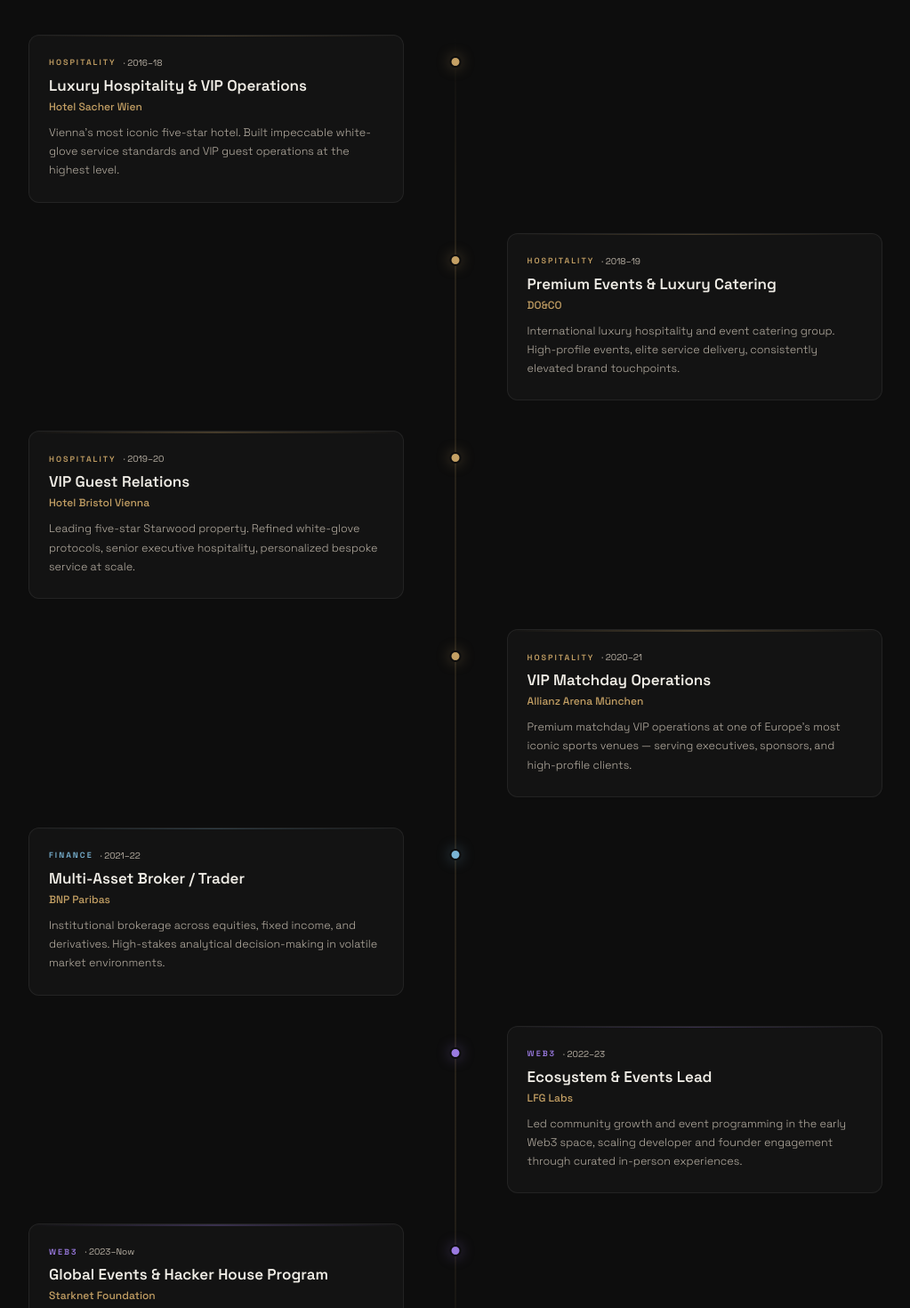
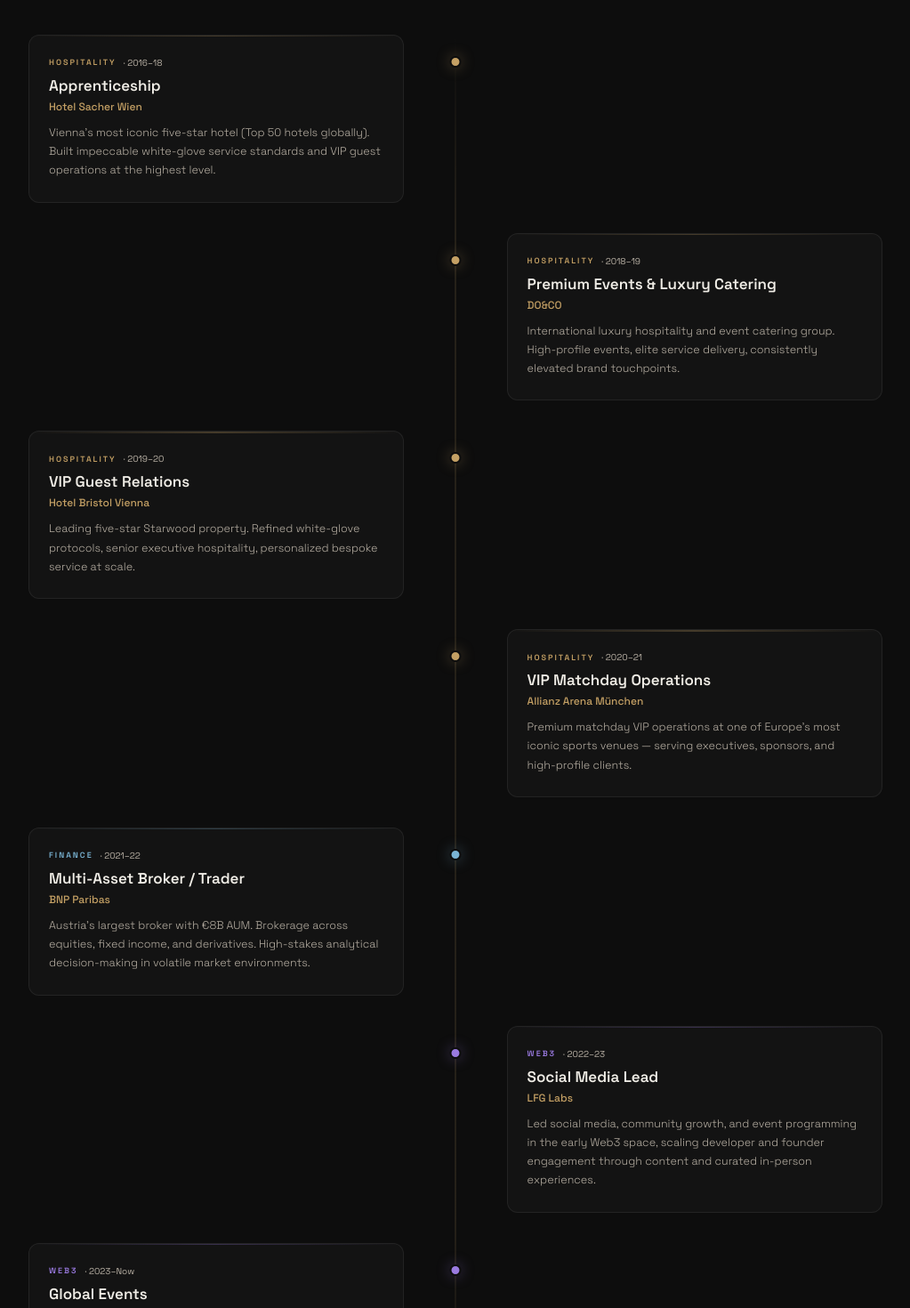
Before and after one commit to teamgurkha/akash-portfolio, a React (Vite) app in the folder akash-portfolio/: page / in a window 1280 px wide. Shown: the part 5540-7010 px from the top of the page at 89% size, without its empty margins (128-1151 px from the left). Built offline with nearby package versions, Linux system fonts and the light colour scheme.

Commit message:
Update App.jsx

```diff
--- a/akash-portfolio/src/App.jsx
+++ b/akash-portfolio/src/App.jsx
@@ -428,13 +428,13 @@
   const traits = ['Calm under pressure', 'Culturally adaptable', 'High taste level', 'Analytically sharp', 'Creatively driven', 'Relationship-first', 'Detail obsessed', 'Globally minded', 'Resilient', 'Game-theorist strategist'];
 
   const timeline = [
-    { year: '2016–18', role: 'Luxury Hospitality & VIP Operations', org: 'Hotel Sacher Wien', type: 'Hospitality', color: T.gold, body: "Vienna's most iconic five-star hotel. Built impeccable white-glove service standards and VIP guest operations at the highest level." },
+    { year: '2016–18', role: 'Apprenticeship', org: 'Hotel Sacher Wien', type: 'Hospitality', color: T.gold, body: "Vienna's most iconic five-star hotel (Top 50 hotels globally). Built impeccable white-glove service standards and VIP guest operations at the highest level." },
     { year: '2018–19', role: 'Premium Events & Luxury Catering', org: 'DO&CO', type: 'Hospitality', color: T.gold, body: 'International luxury hospitality and event catering group. High-profile events, elite service delivery, consistently elevated brand touchpoints.' },
     { year: '2019–20', role: 'VIP Guest Relations', org: 'Hotel Bristol Vienna', type: 'Hospitality', color: T.gold, body: 'Leading five-star Starwood property. Refined white-glove protocols, senior executive hospitality, personalized bespoke service at scale.' },
     { year: '2020–21', role: 'VIP Matchday Operations', org: 'Allianz Arena München', type: 'Hospitality', color: T.gold, body: "Premium matchday VIP operations at one of Europe's most iconic sports venues — serving executives, sponsors, and high-profile clients." },
-    { year: '2021–22', role: 'Multi-Asset Broker / Trader', org: 'BNP Paribas', type: 'Finance', color: '#7ab4d4', body: 'Institutional brokerage across equities, fixed income, and derivatives. High-stakes analytical decision-making in volatile market environments.' },
-    { year: '2022–23', role: 'Ecosystem & Events Lead', org: 'LFG Labs', type: 'Web3', color: '#9a7ae0', body: 'Led community growth and event programming in the early Web3 space, scaling developer and founder engagement through curated in-person experiences.' },
-    { year: '2023–Now', role: 'Global Events & Hacker House Program', org: 'Starknet Foundation', type: 'Web3', color: '#9a7ae0', body: 'Co-led flagship Hacker House program across 6 countries. Delivered StarknetCC, Devcon activations, VIP events, and a global meetup network across 30+ cities and 5 continents.' },
+    { year: '2021–22', role: 'Multi-Asset Broker / Trader', org: 'BNP Paribas', type: 'Finance', color: '#7ab4d4', body: "Austria's largest broker with €8B AUM. Brokerage across equities, fixed income, and derivatives. High-stakes analytical decision-making in volatile market environments." },
+    { year: '2022–23', role: 'Social Media Lead', org: 'LFG Labs', type: 'Web3', color: '#9a7ae0', body: 'Led social media, community growth, and event programming in the early Web3 space, scaling developer and founder engagement through content and curated in-person experiences.' },
+    { year: '2023–Now', role: 'Global Events', org: 'Starknet Foundation', type: 'Web3', color: '#9a7ae0', body: 'Co-led flagship Hacker House program across 6 countries. Supported StarknetCC and conference booth management, Devcon activations, VIP events, and a global meetup network across 30+ cities and 5 continents.' },
   ];
 
   const activeEvent = events.find(e => e.id === activeId);
```
